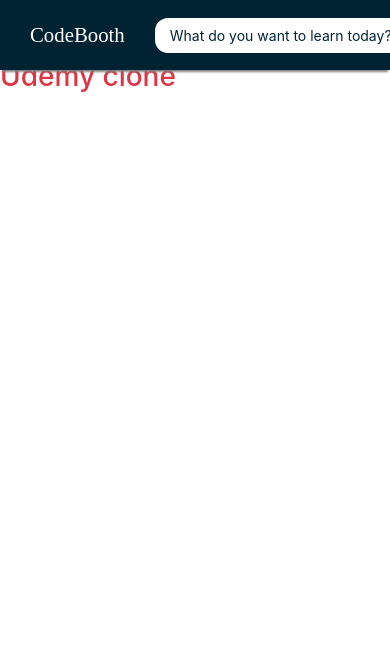
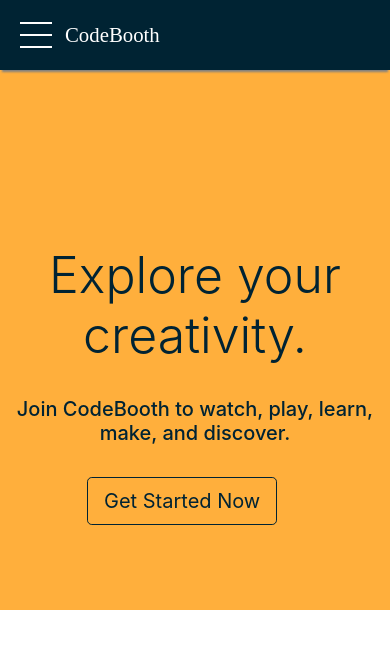
Before and after one commit to robertobirijnr/udemy-clone, a Nuxt app: page / in a window 390 px wide. Shown: the top 648 px of the page. Built offline with nearby package versions, Linux system fonts and the light colour scheme.

Commit message:
hero banner

```diff
--- a/components/Navigation/TheHeader.vue
+++ b/components/Navigation/TheHeader.vue
@@ -83,10 +83,20 @@ export default {
 }
 
 @media (min-width: 768px) {
-  .navigation-items {
+  .navigation-items{
     display: block;
   }
 }
+
+@media (max-width:575px){
+  .search_bar input{
+    display: none;
+  }
+}
+
+.search_bar{
+    display: none;
+  }
 
 .nav-list {
   list-style: none;
--- a/components/Navigation/TheSideNavToggle.vue
+++ b/components/Navigation/TheSideNavToggle.vue
@@ -28,6 +28,6 @@
 .drawer-toggle .bar {
   width: 90%;
   height: 2px;
-  background-color: #000;
+  background-color: #fff;
 }
 </style>
--- a/components/Navigation/TheSidenav.vue
+++ b/components/Navigation/TheSidenav.vue
@@ -52,7 +52,7 @@ export default {
 .sidenav {
   height: 100%;
   width: 300px;
-  background-color: white;
+  background-color: #002333;
   z-index: 10000;
   position: fixed;
   top: 0;
@@ -82,7 +82,7 @@ export default {
 
 .nav-item a {
   text-decoration: none;
-  color: black;
+  color: #fff;
   font-size: 1.5rem;
 }
 
--- /dev/null
+++ b/components/heroBanner.vue
@@ -0,0 +1,64 @@
+<template>
+  <div class="container-fluid banner-bg d-flex justify-content-center align-items-center">
+    <div class="row">
+      <div class="col">
+        <h1 class="display-3">Explore your creativity.</h1>
+        <br />
+        <h3>Join CodeBooth to watch, play, learn, make, and discover.</h3>
+        <button class="btn mt-4 btn-ml btn-outline-info btn-lg">
+          Get Started Now
+        </button>
+      </div>
+    </div>
+  </div>
+</template>
+
+<script>
+export default {};
+</script>
+
+<style  scoped>
+.banner-bg {
+  background: #ffaf3c;
+  height: 400px;
+  color: #002333;
+}
+
+.btn-outline-info {
+  color: #002333 !important;
+  border-color: #002333 !important;
+}
+
+.btn-outline-info:hover {
+  color: #fff !important;
+  background: #002333!important;
+}
+
+.btn-ml {
+  margin-left: 30%;
+}
+
+@media (max-width: 575px) {
+  .row {
+    padding-top: 100px !important;
+  }
+
+  .display-3 {
+    font-size: 50px !important;
+    text-align: center !important;
+  }
+
+  h3 {
+    font-size: 20px !important;
+    text-align: center !important;
+  }
+  .banner-bg {
+    background: #ffaf3c;
+    height: 550px;
+    color: #002333;
+  }
+  .btn-ml {
+  margin-left: 20%;
+}
+}
+</style>
--- a/pages/index.vue
+++ b/pages/index.vue
@@ -1,11 +1,13 @@
 <template>
   <div>
-    <h3 class="text-danger">Udemy clone</h3>
+    <hero-banner/>
   </div>
 </template>
 
 <script>
+import heroBanner from '../components/heroBanner.vue'
   export default {
+  components: { heroBanner },
 
   }
 </script>
```
